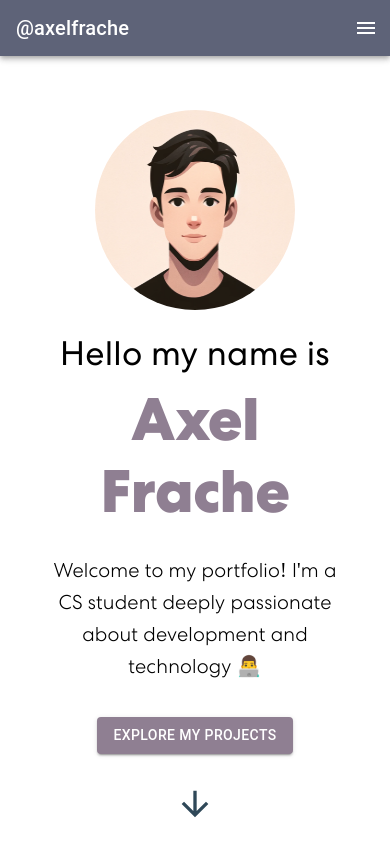
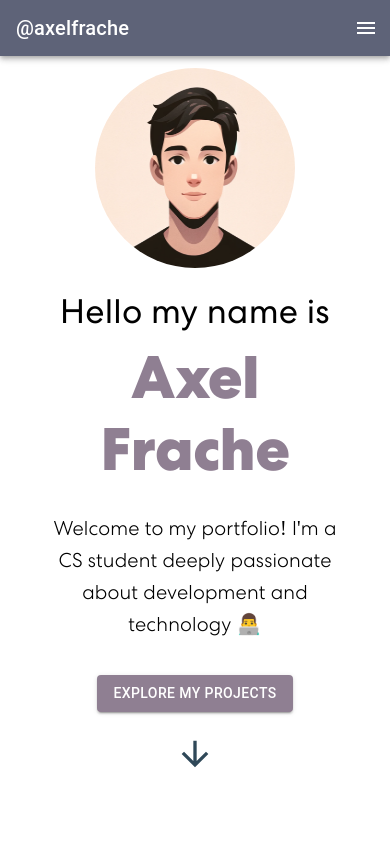
Before and after one commit to axelfrache/axelfrache.github.io, a React (Create React App) app: page / in a window 390 px wide. Shown: the top 844 px of the page. Built offline with nearby package versions, Linux system fonts and the light colour scheme.

Commit message:
Fix animated arrow

```diff
--- a/src/App.css
+++ b/src/App.css
@@ -6,6 +6,17 @@
 .App-logo {
   height: 40vmin;
   pointer-events: none;
+}
+
+.scroll-down-container {
+  position: absolute;
+  bottom: 0;
+}
+
+@media (max-width: 600px) {
+  .scroll-down-container {
+    bottom: -35px;
+  }
 }
 
 @media (prefers-reduced-motion: no-preference) {
--- a/src/components/AnimatedDownArrow.jsx
+++ b/src/components/AnimatedDownArrow.jsx
@@ -4,9 +4,9 @@ import { styled, useTheme } from '@mui/material/styles';
 import { keyframes } from '@mui/system';
 
 const bounceAnimation = keyframes`
-  0%, 20%, 50%, 80%, 100% { transform: translateY(0); }
-  40% { transform: translateY(-20px); }
-  60% { transform: translateY(-10px); }
+    0%, 20%, 50%, 80%, 100% { transform: translateY(0); }
+    40% { transform: translateY(-10px); }
+    60% { transform: translateY(-5px); }
 `;
 
 const AnimatedDownArrow = styled(ArrowDownwardIcon)(({ theme }) => ({
@@ -14,7 +14,11 @@ const AnimatedDownArrow = styled(ArrowDownwardIcon)(({ theme }) => ({
     fontSize: '2.5rem',
     animation: `${bounceAnimation} 2s infinite`,
     cursor: 'pointer',
-    marginTop: theme.spacing(2),
+    bottom: '80px',
+    marginTop : '40px',
+    [theme.breakpoints.down('sm')]: {
+        bottom: '200px',
+    },
 }));
 
 export default function ScrollDownArrow() {
--- a/src/pages/Home.jsx
+++ b/src/pages/Home.jsx
@@ -81,7 +81,7 @@ const Home = () => {
         <div>
             <Header />
             <Container maxWidth="sm" sx={{ position: 'relative', mt: 1.5}}>
-                <Box display="flex" flexDirection="column" alignItems="center" justifyContent="center" minHeight="90vh">
+                <Box display="flex" flexDirection="column" alignItems="center" justifyContent="center" minHeight="80vh">
                     <Fade triggerOnce duration={700}>
                         <AvatarImage src={avatarImage} alt="Avatar" />
                     </Fade>
@@ -104,8 +104,8 @@ const Home = () => {
                         </Zoom>
                     </HomeContent>
                 </Box>
-                <Box sx={{ position: 'absolute', bottom: 0, left: '50%', transform: 'translateX(-50%)'}}>
-                <ScrollDownArrow />
+                <Box className="scroll-down-container" sx={{position: 'absolute', left: '50%', transform: 'translateX(-50%)'}}>
+                    <ScrollDownArrow />
                 </Box>
             </Container>
 
```
